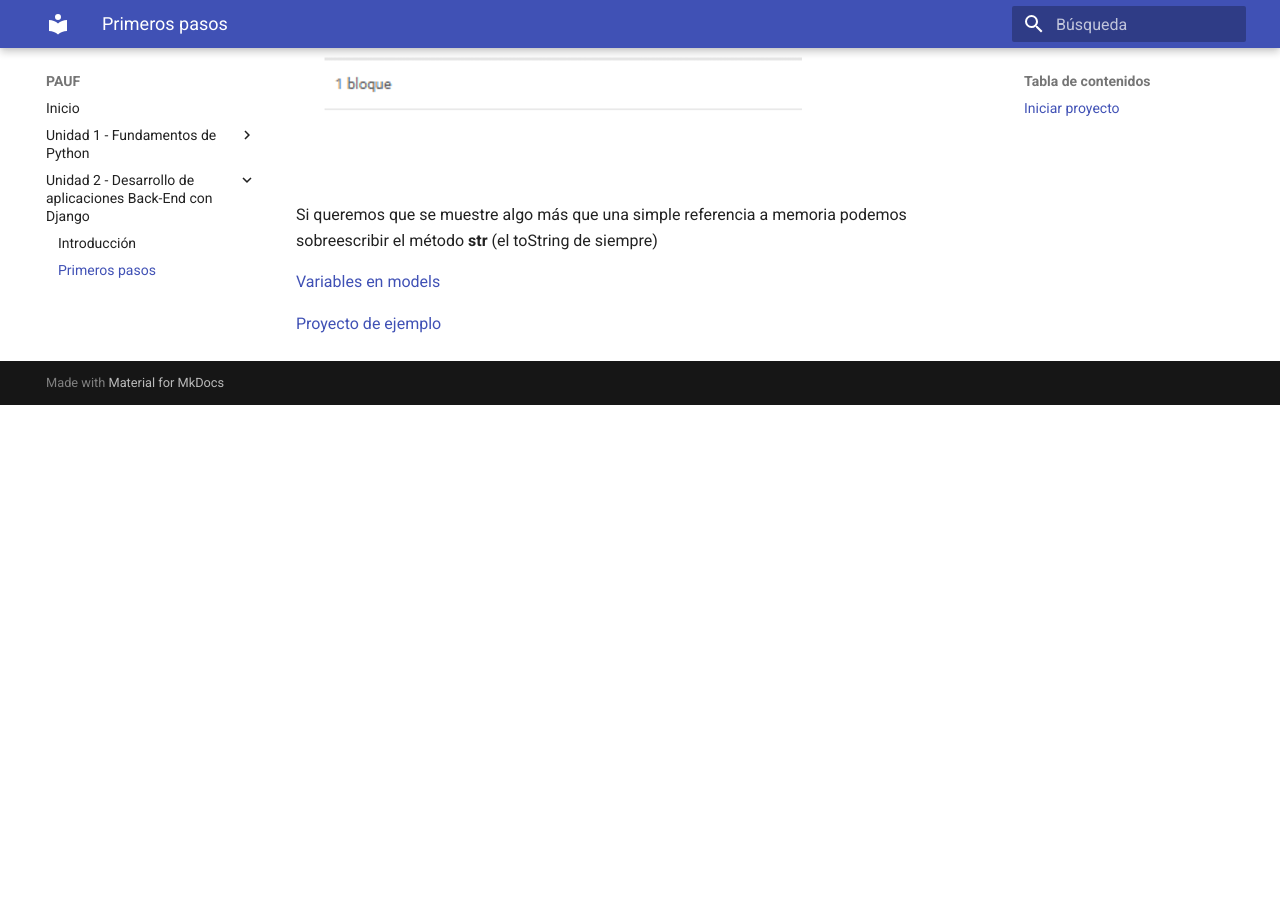
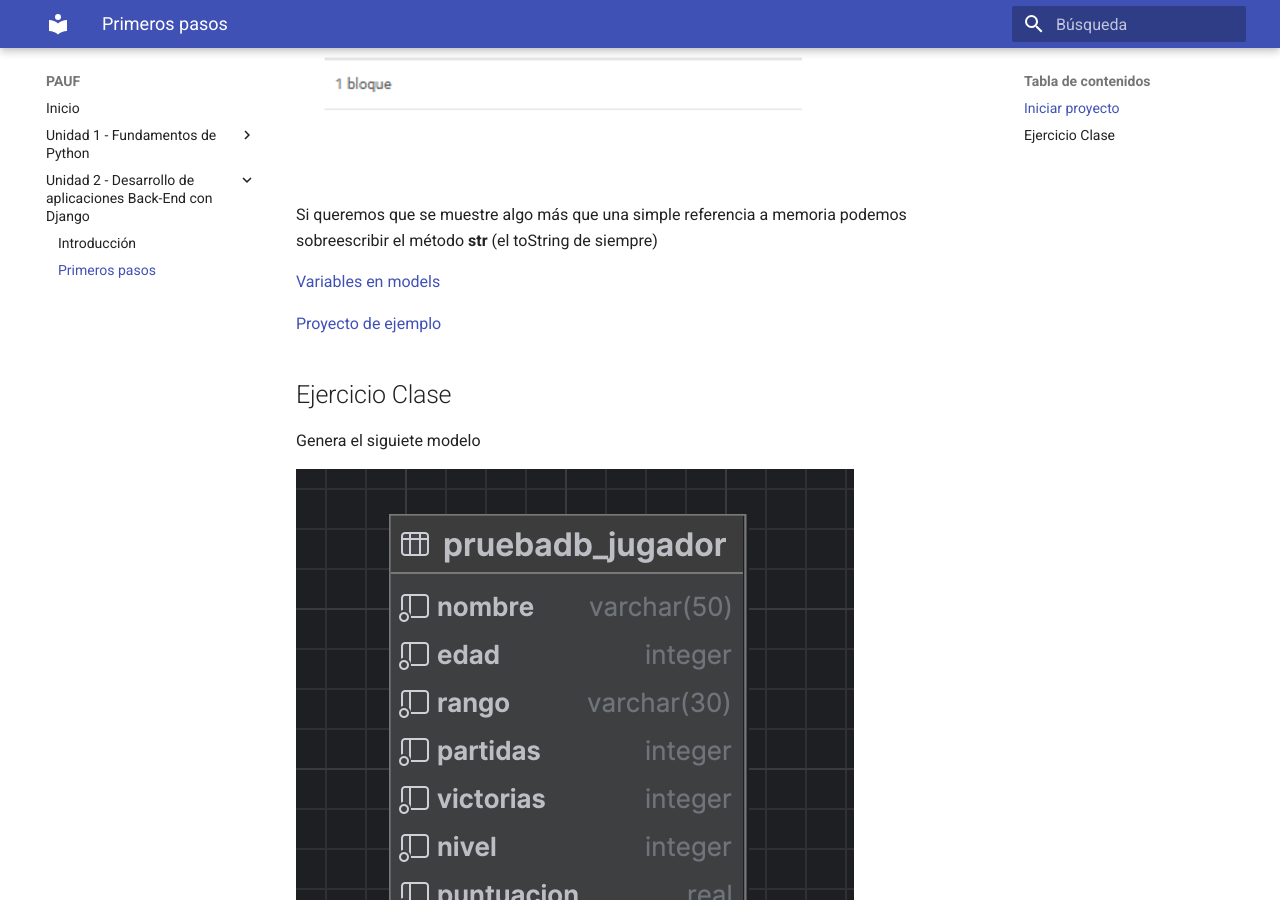
Before and after one commit to alion1992/PAUF-20262027, an MkDocs documentation site: the page built from docs/unidad2/primeros_pasos.md, in a window 1280 px wide and 900 px high, scrolled down 3789 px. Built offline with MkDocs 1.6.1 and Material for MkDocs 9.7.7, drawn with Linux system fonts in a browser that asks for light colours; before the commit the page ends 4194 px from its top, so only the background shows below that.

Commit message:
subida codigo

```diff
--- a/docs/unidad2/primeros_pasos.md
+++ b/docs/unidad2/primeros_pasos.md
@@ -75,3 +75,9 @@ Si queremos que se muestre algo más que una simple referencia a memoria podemos
 [Variables en models](https://docs.djangoproject.com/en/5.1/ref/models/fields/)
 
 [Proyecto de ejemplo](https://github.com/alion1992/djangoIntroduccion)
+
+## Ejercicio Clase
+
+Genera el siguiete modelo
+
+![alt text](image-21.png)
```
Also changed, not shown: docs/unidad2/image-21.png (added), site/search/search_index.json, site/unidad2/image-21.png (added), site/unidad2/primeros_pasos/index.html.
